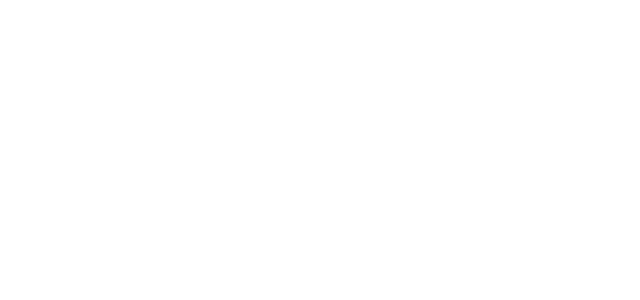
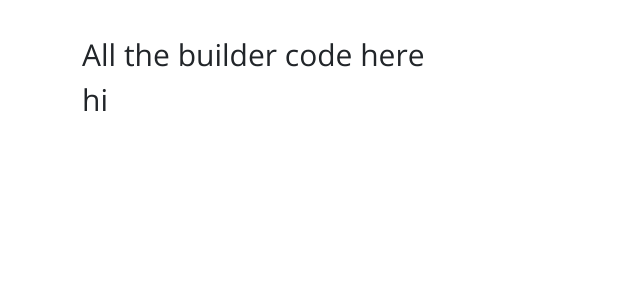
Before and after one commit to AmitChigare/intartica-demo, a React (Create React App) app in the folder client/: page /builder in a window 1280 px wide. Before the commit this address had no page. Shown: the top 300 px of the page, without its empty margins (0-640 px from the left). Built offline with nearby package versions, Linux system fonts and the light colour scheme.

Commit message:
Added builder page

```diff
--- a/client/src/App.js
+++ b/client/src/App.js
@@ -3,6 +3,7 @@
 import "bootstrap/dist/css/bootstrap.min.css";
 import About from "./pages/about/About";
 import Services from "./pages/services/Services";
+import Builder from "./pages/builder/Builder";
 
 function App() {
   return (
@@ -11,6 +12,7 @@
         <Route path="/" element={<Home />} />
         <Route path="/about" element={<About />} />
         <Route path="/services" element={<Services />} />
+        <Route path="/builder" element={<Builder />} />
       </Routes>
     </BrowserRouter>
   );
--- /dev/null
+++ b/client/src/pages/builder/Builder.jsx
@@ -0,0 +1,12 @@
+import React from "react";
+import "./builder.css";
+
+const Builder = () => {
+  return (
+    <div className="container demo">
+      All the builder code here <p>hi</p>
+    </div>
+  );
+};
+
+export default Builder;
--- /dev/null
+++ b/client/src/pages/builder/builder.css
@@ -0,0 +1,3 @@
+.demo{
+    font-size: 30px;
+}
```
